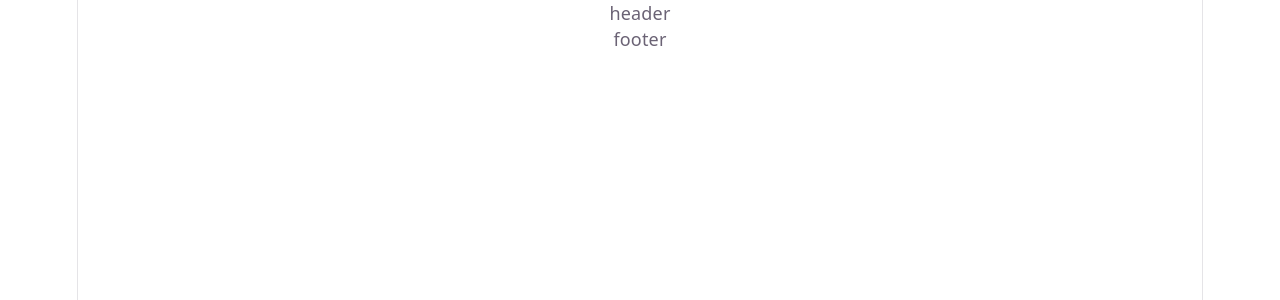
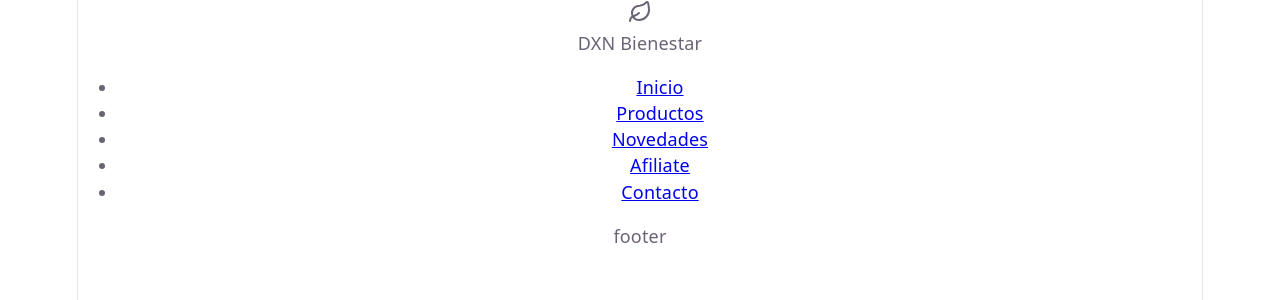
Before and after one commit to San-Tri/dxn_bienestar, a React (Vite) app: page / in a window 1280 px wide. Shown: the top 300 px of the page. Built offline with nearby package versions, Linux system fonts and the light colour scheme.

Commit message:
feat: agregar contenido al Header e integrar iconos de Lucide

```diff
--- a/package.json
+++ b/package.json
@@ -10,6 +10,7 @@
     "preview": "vite preview"
   },
   "dependencies": {
+    "lucide-react": "^1.3.0",
     "react": "^19.2.6",
     "react-dom": "^19.2.6"
   },
--- a/src/components/Header.tsx
+++ b/src/components/Header.tsx
@@ -1,5 +1,37 @@
-function Header(){
-    return <p>header</p>
+import { Leaf, Menu } from "lucide-react";
+
+function Header() {
+  return (
+    <>
+      <header>
+        <div className="logo">
+          <Leaf />
+          <p>DXN Bienestar</p>
+        </div>
+        <div className="accesos_directos">
+          <nav>
+            <ul>
+              <li>
+                <a href="#">Inicio</a>
+              </li>
+              <li>
+                <a href="#">Productos</a>
+              </li>
+              <li>
+                <a href="#">Novedades</a>
+              </li>
+              <li>
+                <a href="#">Afiliate</a>
+              </li>
+              <li>
+                <a href="#">Contacto</a>
+              </li>
+            </ul>
+          </nav>
+        </div>
+      </header>
+    </>
+  );
 }
 
 export default Header;
```
Also changed, not shown: 1 other file (tests, documents, lock files or other folders).
